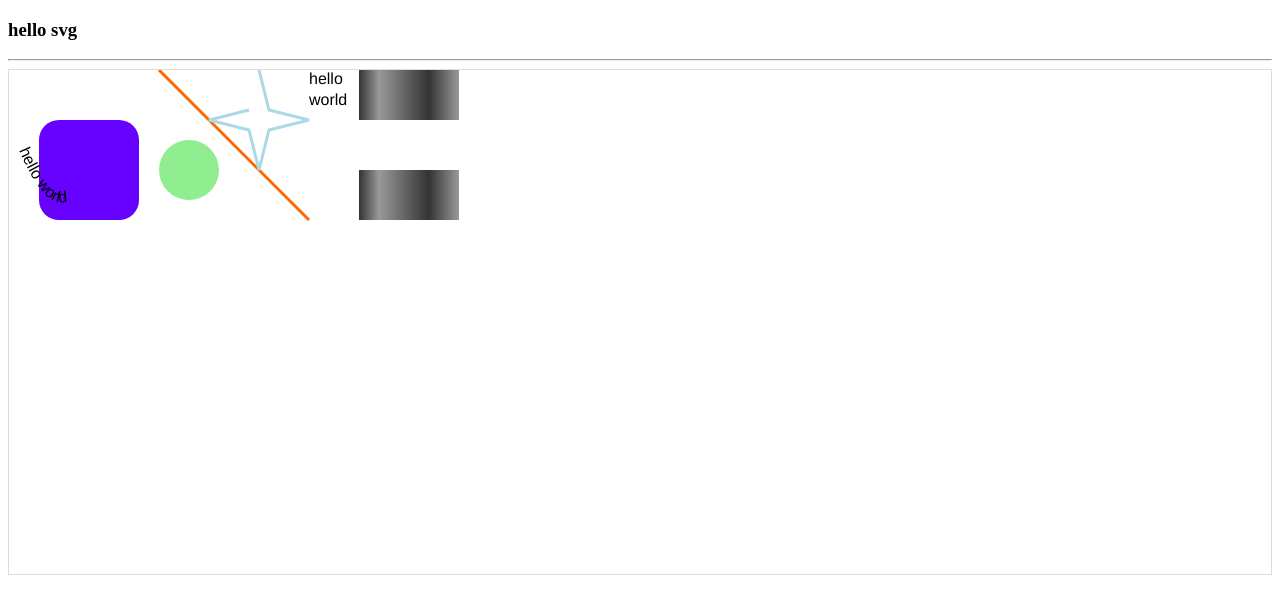
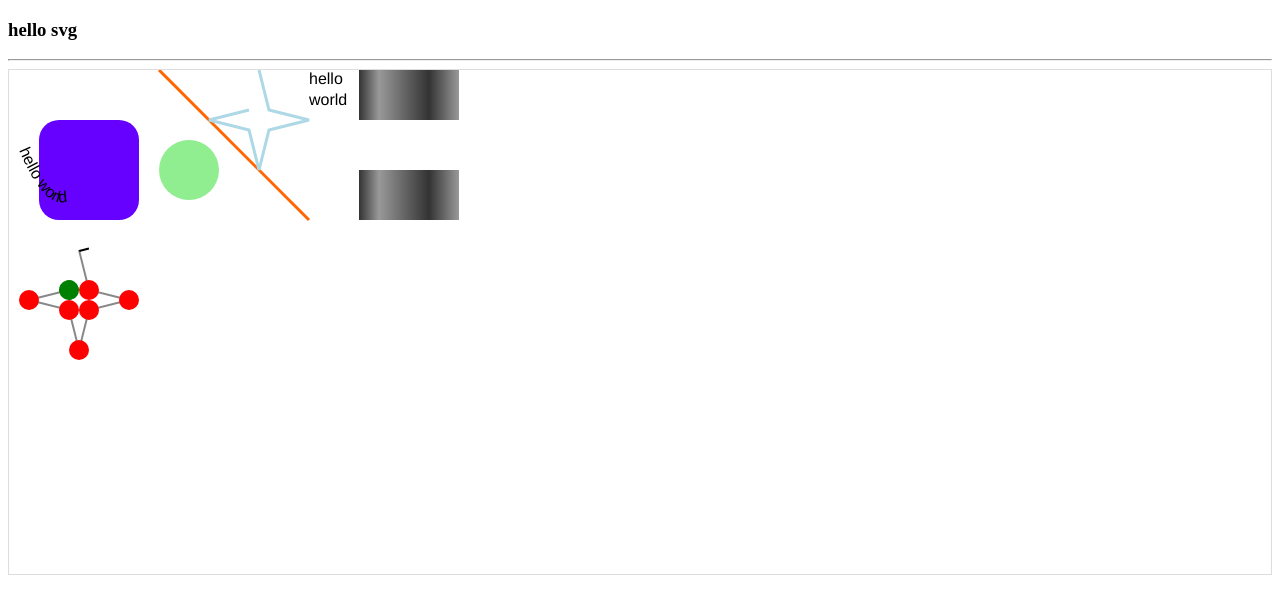
Before and after one commit to xenonflash/learning-svg.js, a website: page index.html in a window 1280 px wide. Drawn offline with nearby package versions, Linux system fonts and the light colour scheme.

Commit message:
增加marker

```diff
--- a/index.html
+++ b/index.html
@@ -75,6 +75,20 @@
       gradientRect.animate(1000, '<>').size(100, 50).loop(true, true)
 
 
+      // marker
+      var axisX = svg.polyline('50,0 60,40 100,50 60,60 50,100 40,60 0,50 40,40')
+                     .stroke({width: 2, color: '#888'})
+                     .move(20, 180)
+                     .fill('none')
+                     .marker('start', 10, 10, add => {
+                       add.rect(1, 5).dx(5)
+                     })
+                     .marker('mid', 10, 10, add => {
+                       add.circle(10, 10).fill('red')
+                     })
+                     .marker('end', 10, 10, add => {
+                       add.circle(10, 10).fill('green')
+                     })
     }
   )();
 </script>
```
